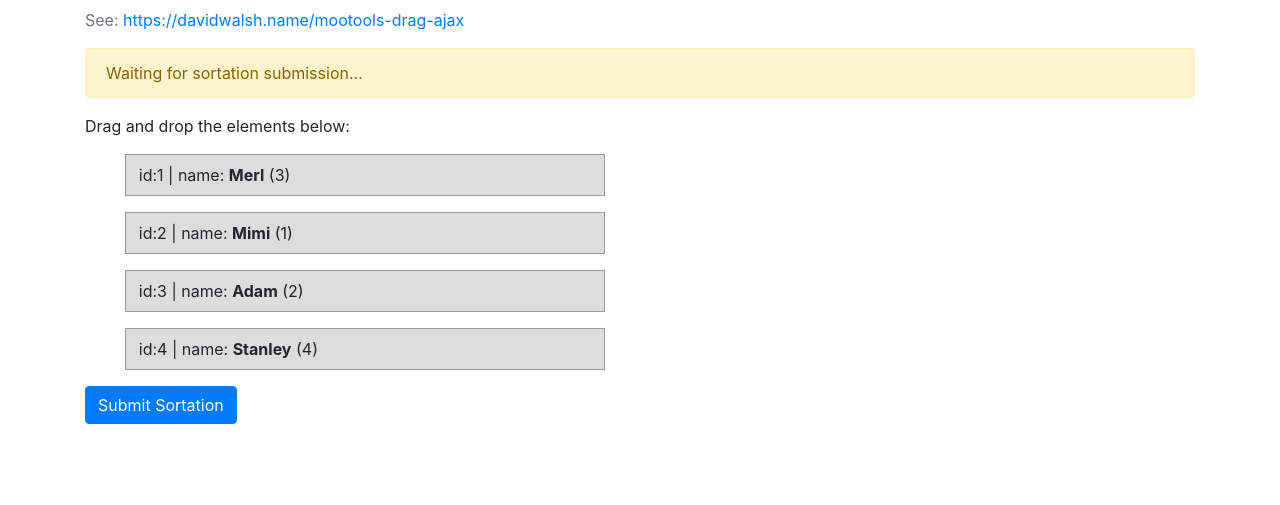
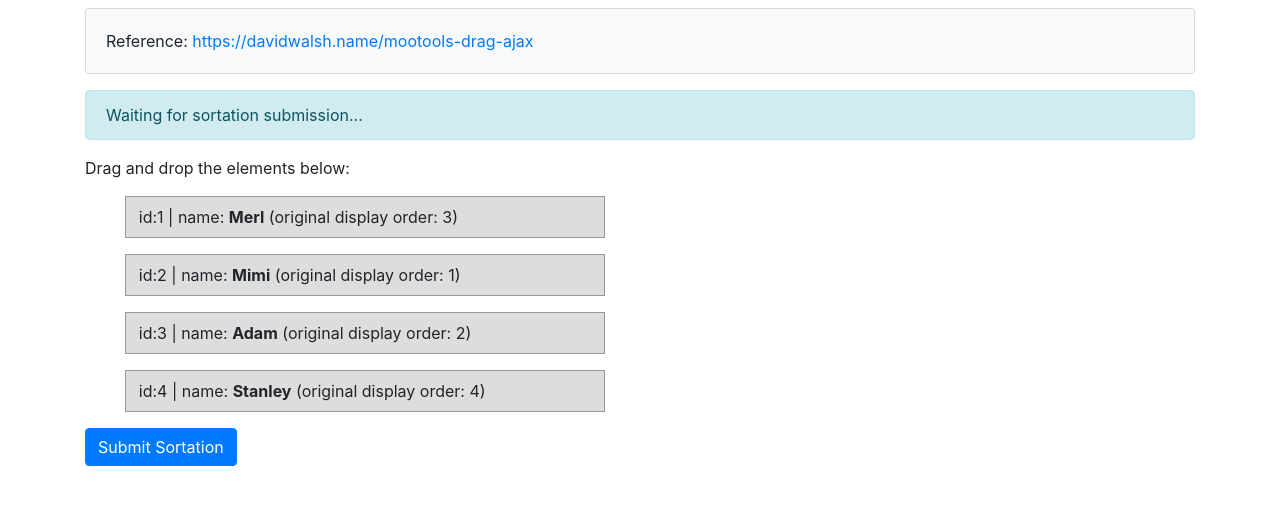
Before and after one commit to lickmydesign/list-order-drag-save, a PHP site: page / in a window 1280 px wide. Shown: the part 80-585 px from the top of the page. Run offline with PHP 8.4, Linux system fonts and the light colour scheme; some libraries are stand-ins or nearby versions.

Commit message:
code tweaks, simplify add some notes

```diff
--- a/index.php
+++ b/index.php
@@ -16,10 +16,15 @@ if (isset($_POST['do_submit']))  {
 	$output = "";
 	foreach($ids as $index => $id) {
 		$id = (int) $id;
+//		$this->db->trans_start();
 		if ($id != '') {
-			$query = 'UPDATE test_table SET sort_order = '.($index + 1).' WHERE id = '.$id;
-			$output .= $query . "<br /> ";
+			$sort_order = $index+1;
+		    //todo: would be nice to get this into one query (in CI use transactions)
+			$sql = "UPDATE test_table SET sort_order = $sort_order WHERE id = $id";
+//			$this->db->query($sql, array($sort_order, $id));
+			$output .= $sql . "<br /> ";
 		}
+//		$this->db->trans_complete();
 	}
 
 	echo "<p>Would have run: </p>" . $output;
@@ -83,32 +88,27 @@ $people = array(
 
     <main class="container">
 
-        <p class="text-muted">See: <a href="https://davidwalsh.name/mootools-drag-ajax">https://davidwalsh.name/mootools-drag-ajax</a></p>
+        <div class="card bg-light">
+            <div class="card-body">
+                Reference: <a href="https://davidwalsh.name/mootools-drag-ajax">https://davidwalsh.name/mootools-drag-ajax</a>
+            </div>
+        </div>
 
-        <div id="message-box" class="alert alert-warning"><?php echo isset($message) ? $message : ""; ?> Waiting for sortation submission...</div>
+        <div id="message-box" class="alert alert-info mt-3"><?php echo isset($message) ? $message : ""; ?> Waiting for sortation submission...</div>
 
         <p>Drag and drop the elements below:</p>
 
-        <?php
-//		$auto_submit_checked = "";
-//		if (isset($_POST['autoSubmit']) && $_POST['autoSubmit']) {
-//		    $auto_submit_checked = 'checked="checked"';
-//		}
-        ?>
         <form id="dd-form" action="" method="">
-            <!--p>
-                <input type="checkbox" value="1" name="autoSubmit" id="autoSubmit" <?php //echo $auto_submit_checked; ?> />
-                <label for="autoSubmit">Automatically submit on drop event</label>
-            </p-->
             <?php
+            $order = NULL;
             echo "<ul id='sortable-list'>";
             foreach($people as $i => $row) {
-                echo "<li data-id='".$row['id']."'>id:" . $row['id'] . ' | name: <strong>' . $row['name'] . '</strong> (' . $row['display_order'] .")</li>";
+                echo "<li data-id='".$row['id']."'>id:" . $row['id'] . ' | name: <strong>' . $row['name'] . '</strong> (original display order: ' . $row['display_order'] .")</li>";
                 $order[] = $row['id'];
             }
             echo "</ul>";
             ?>
-            <input type="hidden" name="sort_order" id="sort_order" value="<?php echo implode(',',$order);?>" />
+            <input type="hidden" name="sort_order" id="sort_order" value="<?php echo implode(',', $order);?>" />
             <button type="submit" name="submit_butt" class="btn btn-primary" class="btn btn-primary">Submit Sortation</button>
         </form>
     </main>
@@ -122,17 +122,18 @@ $people = array(
         $(function() {
             /* grab important elements */
             var sortInput = $('#sort_order');
-            var autoSubmit = $('#autoSubmit');
             var messageBox = $('#message-box');
             var list = $('#sortable-list');
             /* create requesting function to avoid duplicate code */
             var request = function() {
                 $.ajax({
                     beforeSend: function() {
-                        messageBox.text('Updating the sort order in the database.');
+                        messageBox.removeClass().addClass('alert alert-info mt-3');
+                        messageBox.text('Saving...');
                     },
                     complete: function() {
-                        messageBox.text('Database has been updated.');
+                        messageBox.removeClass().addClass('alert alert-success mt-3');
+                        messageBox.text('Sort order saved.');
                     },
                     data: 'sort_order=' + sortInput[0].value + '&do_submit=1&byajax=1',
                     type: 'post',
```
Also changed, not shown: README.md.
